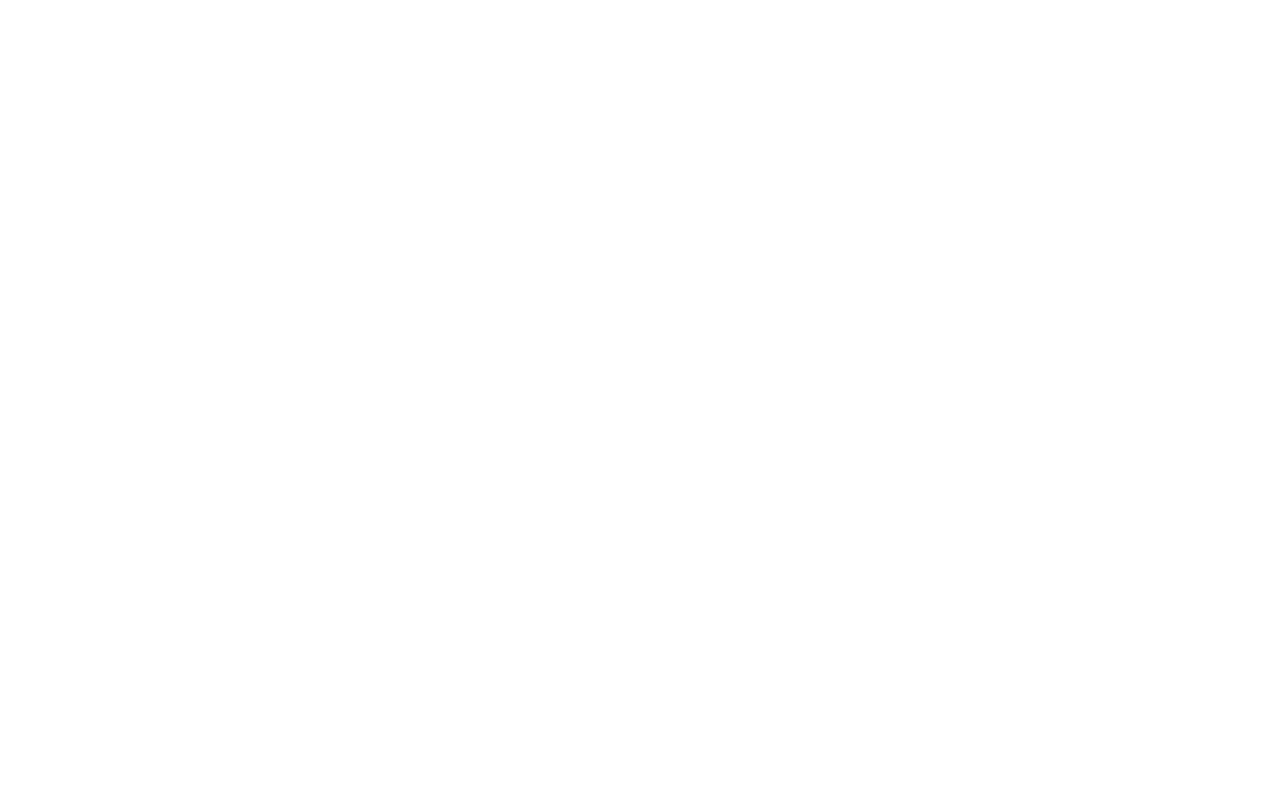
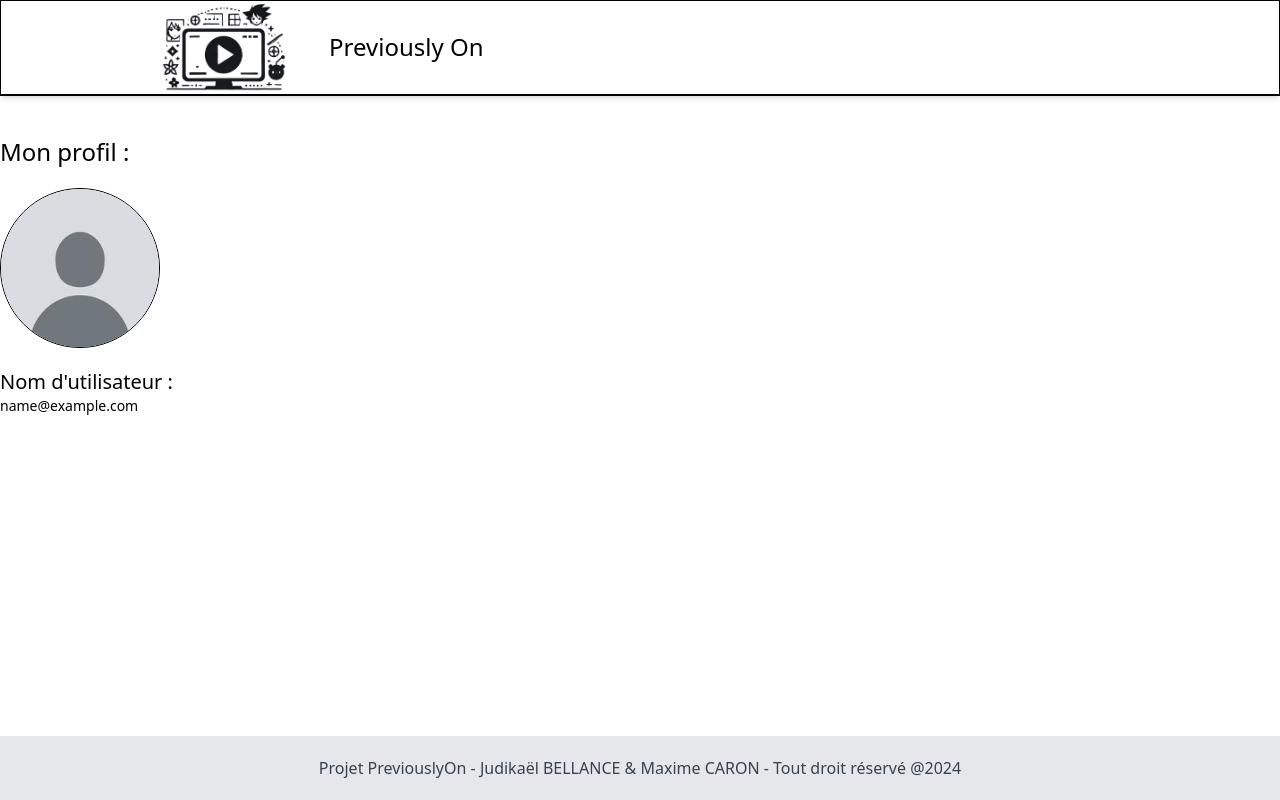
Before and after one commit to jud3v2/previously_on, a React (Vite) app in the folder frontend/: page /profile in a window 1280 px wide. Before the commit this address had no page. Built offline with nearby package versions, Linux system fonts and the light colour scheme; sample sign-in values are in the browser's storage.

Commit message:
[+] Ajout de la page profil utilisateur.

```diff
--- a/frontend/src/component/Layout.tsx
+++ b/frontend/src/component/Layout.tsx
@@ -1,51 +1,66 @@
-import React from 'react';
-import {checkUser, isConnected, protectedPage, logout, setUser} from "../helpers/functions.ts";
-import {Link} from "react-router-dom";
-import logo from '../../public/pictures/logo-previously-black.png'
+import React, { useState } from 'react';
+import { checkUser, isConnected, protectedPage, logout, setUser } from "../helpers/functions.ts";
+import { Link } from "react-router-dom";
+import logo from '/pictures/logo-previously-black.png';
+
 // Build the page with props and layout props can be null or undefined
-export default function Layout(Component: (props?: any) => JSX.Element, props?: any): JSX.Element {
+export default function Layout({ Component, props }: { Component: (props?: any) => JSX.Element; props?: any }): JSX.Element {
+    const [dropdownOpen, setDropdownOpen] = useState(false);
 
-    if(props === undefined) {
-        props = {}
+    if (props === undefined) {
+        props = {};
     }
 
-    if(props.title === undefined) {
-        props.title = "Previously On"
+    if (props.title === undefined) {
+        props.title = "Previously On";
     }
 
-    if(props.protected === undefined) {
-        props.protected = false
+    if (props.protected === undefined) {
+        props.protected = false;
     }
 
-    props.user = checkUser()
+    props.user = checkUser();
 
-    if(props.protected && window.location.pathname !== '/login') {
+    if (props.protected && window.location.pathname !== '/login') {
         protectedPage();
     }
 
     return (
-        <div>
+        <div className='h-screen'>
             <header className={"h-24 bg-white text-black flex justify-between items-center border border-b-2 border-black shadow-md"}>
                 <div className={'flex items-center ml-40 space-x-10'}>
-                    <img src={logo} alt={'Logo'} className={'h-auto w-32'} />
+                    <Link to={'/'}>
+                        <img src={logo} alt={'Logo'} className={'h-auto w-32'} />
+                    </Link>
                     <h1 className={"text-2xl"}>{props.title}</h1>
                 </div>
-                <div className='mr-40'>
+                <div className='mr-40 relative'>
                     {props.user ? (
-                        <p>{props.user.login}</p>
+                        <div
+                            onMouseEnter={() => setDropdownOpen(true)}
+                            onMouseLeave={() => setDropdownOpen(false)}
+                        >
+                            <p className="cursor-pointer">{props.user.login}</p>
+                            {dropdownOpen && (
+                                <div className="absolute bg-white shadow-md rounded">
+                                    <Link to="/profile" className="block px-4 py-2 text-black">Profil</Link>
+                                    <button onClick={logout} className="block w-full text-left px-4 py-2 text-black">Déconnexion</button>
+                                </div>
+                            )}
+                        </div>
                     ) : (
                         <Link to={'/login'}>Connexion</Link>
                     )}
                 </div>
             </header>
-            <main className={``}>
+            <main>
                 <Component {...props} user={props.user} isConnected={isConnected} setUser={setUser} />
             </main>
-            <footer className={'flex h-16 bg-gray-200 text-gray-700 items-center'}>
-                <p className='flex mx-auto sticky bottom-0 text-center'>
+            <footer className={'flex h-16 bg-gray-200 text-gray-700 items-center sticky top-[100vh]'}>
+                <p className='flex mx-auto text-center'>
                     Projet PreviouslyOn - Judikaël BELLANCE & Maxime CARON - Tout droit réservé @2024
                 </p>
             </footer>
         </div>
-    )
+    );
 }
--- a/frontend/src/component/SerieCard.tsx
+++ b/frontend/src/component/SerieCard.tsx
@@ -44,13 +44,13 @@
                         className={'w-full h-96 rounded object-fit cursor-pointer hover:opacity-50'}/>
                 </Link>
                 <div className='absolute bottom-10 left-3 z-10'>
-                    <h2 className={"text-xl text-white font-bold text-gray-500 my-2"}>{props.serie.title}</h2>
+                    <h2 className={"text-xl text-white font-bold text-white my-2"}>{props.serie.title}</h2>
                 </div>
                 <div className='absolute top-2 left-2 z-10 border border-2 border-white px-4 rounded-full'>
-                    <h2 className={"text-lg text-white font-bold text-gray-500 my-2"}>{props.serie.creation}</h2>
+                    <h2 className={"text-lg text-white font-bold text-white my-2"}>{props.serie.creation}</h2>
                 </div>
                 <div className='absolute top-16 left-2 z-10 border border-2 border-white px-4 rounded-full'>
-                    <h2 className={"text-lg text-white font-bold text-gray-500 my-2"}>{props.serie.episodes} épisodes</h2>
+                    <h2 className={"text-lg text-white font-bold text-white my-2"}>{props.serie.episodes} épisodes</h2>
                 </div>
 
             </div>
--- a/frontend/src/main.tsx
+++ b/frontend/src/main.tsx
@@ -5,6 +5,7 @@
 import Logout from './pages/Logout.tsx'
 import Series from './pages/Series.tsx'
 import Serie from './pages/Serie.tsx'
+import Profile from './pages/Profile.tsx'
 import {
     BrowserRouter,
     Routes,
@@ -26,17 +27,23 @@
     return config;
 })
 
+const AppLayout = (Component: any, props: any) => {
+    return (
+        <Layout Component={Component} props={props} />
+    );
+};
 
 createRoot(document.getElementById('root')!).render(
     <StrictMode>
         <BrowserRouter>
             <Routes>
                 <Route path="/" element={<Home />} />
-              <Route path="/login" element={Layout(Login, {footerException: false, protected: false})} />
-              <Route path="/logout" element={Layout(Logout)} />
-              <Route path="/series" element={Layout(Series, {protected: true})} />
-              <Route path="/series/:id" element={Layout(Serie, {protected: true, footerException: true})} />
-              <Route path="/episode/:id" element={Layout(Episode, {protected: true, footerException: true})} />
+                <Route path="/login" element={AppLayout(Login, { footerException: false, protected: false })} />
+                <Route path="/logout" element={AppLayout(Logout)} />
+                <Route path="/series" element={AppLayout(Series, { protected: true })} />
+                <Route path="/series/:id" element={AppLayout(Serie, { protected: true, footerException: true })} />
+                <Route path="/episode/:id" element={AppLayout(Episode, { protected: true, footerException: true })} />
+                <Route path="/profile" element={AppLayout(Profile, { protected: true, footerException: true })} />
             </Routes>
         </BrowserRouter>
         <ToastContainer
@@ -50,8 +57,8 @@
             draggable
             pauseOnHover
             theme="dark"
-          transition: Bounce
+            transition="Bounce"
             stacked={true}
         />
     </StrictMode>,
-)
+);
--- a/frontend/src/pages/Home.tsx
+++ b/frontend/src/pages/Home.tsx
@@ -5,11 +5,11 @@
   return (
     <>
         <div className="flex flex-col items-center justify-center h-screen w-screen relative">
-          <video src="../../public/videos/homepage-video.mp4" className="absolute inset-0 z-0 object-cover w-full h-full" autoPlay loop muted></video>
-          <div className="absolute inset-0 bg-black opacity-30 z-10"></div>
-          <img src="../../public/pictures/logo-previously-white.png" alt="Logo" className="h-auto w-88 mb-5 z-20" />
-          <h1 className="text-6xl text-white font-bold z-20 mb-2">Bienvenue sur PreviouslyOn</h1>
-          <p className="text-3xl text-white z-20">Ici vous pouvez trouver des informations sur le projet PreviouslyOn (A CHANGER)</p>
+          <video src="/videos/homepage-video.mp4" className="absolute inset-0 z-0 object-cover w-full h-full" autoPlay loop muted></video>
+          <div className="absolute inset-0 bg-black opacity-50 z-0"></div>
+          <img src="/pictures/logo-previously-white.png" alt="Logo" className="h-auto w-88 mb-5 z-10" />
+          <h1 className="text-6xl text-white font-bold z-10 mb-2">Bienvenue sur PreviouslyOn</h1>
+          <p className="text-3xl text-white z-10">Ici vous pouvez trouver des informations sur le projet PreviouslyOn (A CHANGER)</p>
           <Link to={'/series'}>
           <button className="bg-transparent border border-white hover:bg-white hover:text-black ease-in duration-300 rounded-full p-4 px-6 mt-5 w-full z-30 relative text-xl text-white  font-bold animate-bounce">
               Consultez les séries
--- /dev/null
+++ b/frontend/src/pages/Profile.tsx
@@ -0,0 +1,30 @@
+import React, {useState, useEffect} from 'react';
+
+export default function Profile(props: any) {
+    const [user, setUser] = useState<any>({});
+
+    useEffect(() => {
+        setUser(props.user);
+    }, [props.user]);
+
+    console.log(user);
+
+    return (
+        <div className='container mx-auto mt-10'>
+            <h1 className={'text-2xl'}>Mon profil :</h1>
+            <div className={'flex flex-col'}>
+                <div className={'flex flex-col mt-5'}>
+                    {user.picture ? (
+                        <img src={user.picture} alt={'Photo de ' + user.login} className={'w-40 h-40 rounded-full'} />
+                    ) : (
+                        <img src={'/pictures/default-pic.jpg'} alt={'Photo de ' + user.login} className={'w-40 h-40 rounded-full border border-1 border-black'} />
+                    )}
+                </div>
+                <div className={'flex flex-col mt-5'}>
+                    <h1 className={'text-xl'}>Nom d'utilisateur : {user.login}</h1>
+                    <p className={'text-sm'}>{user.email}</p>
+                </div>
+            </div>
+        </div>
+    )
+}
```
Also changed, not shown: frontend/public/pictures/default-pic.jpg (added). Lines whose indentation alone changed are shown as unchanged.
